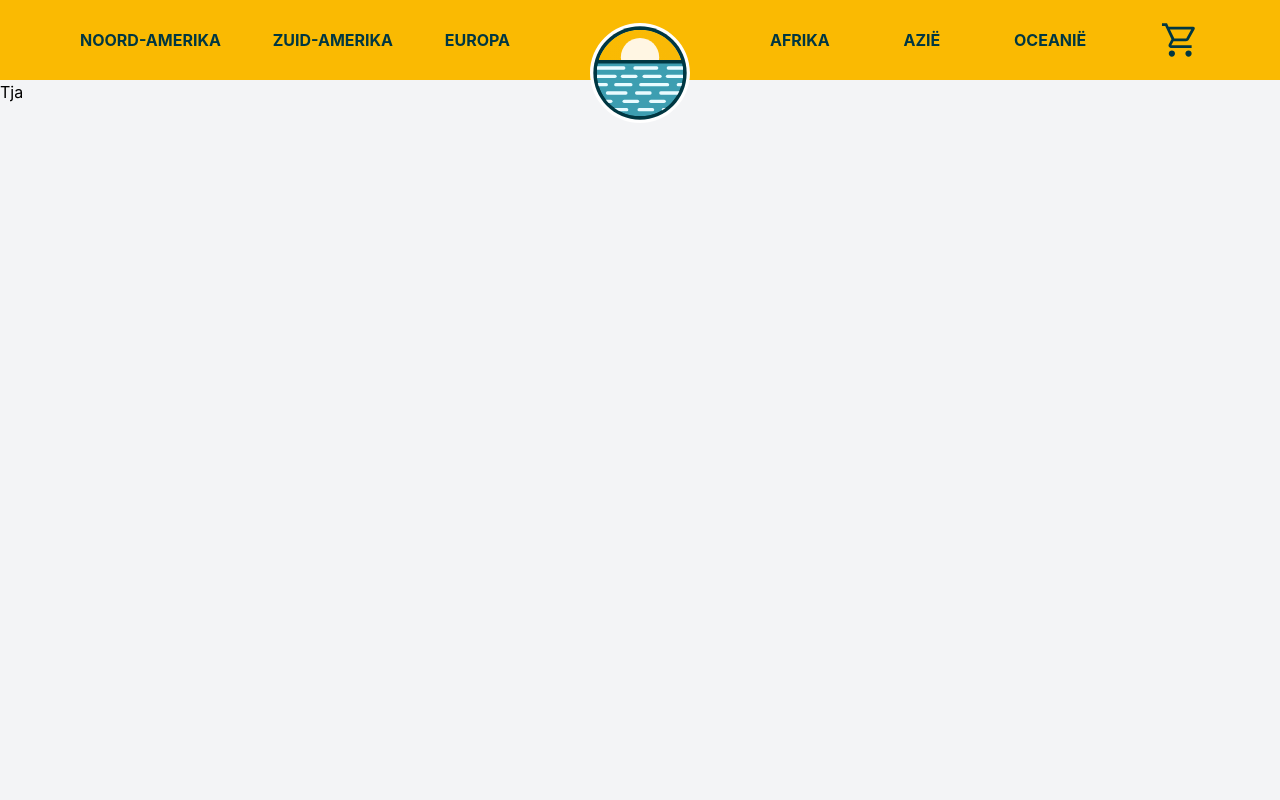
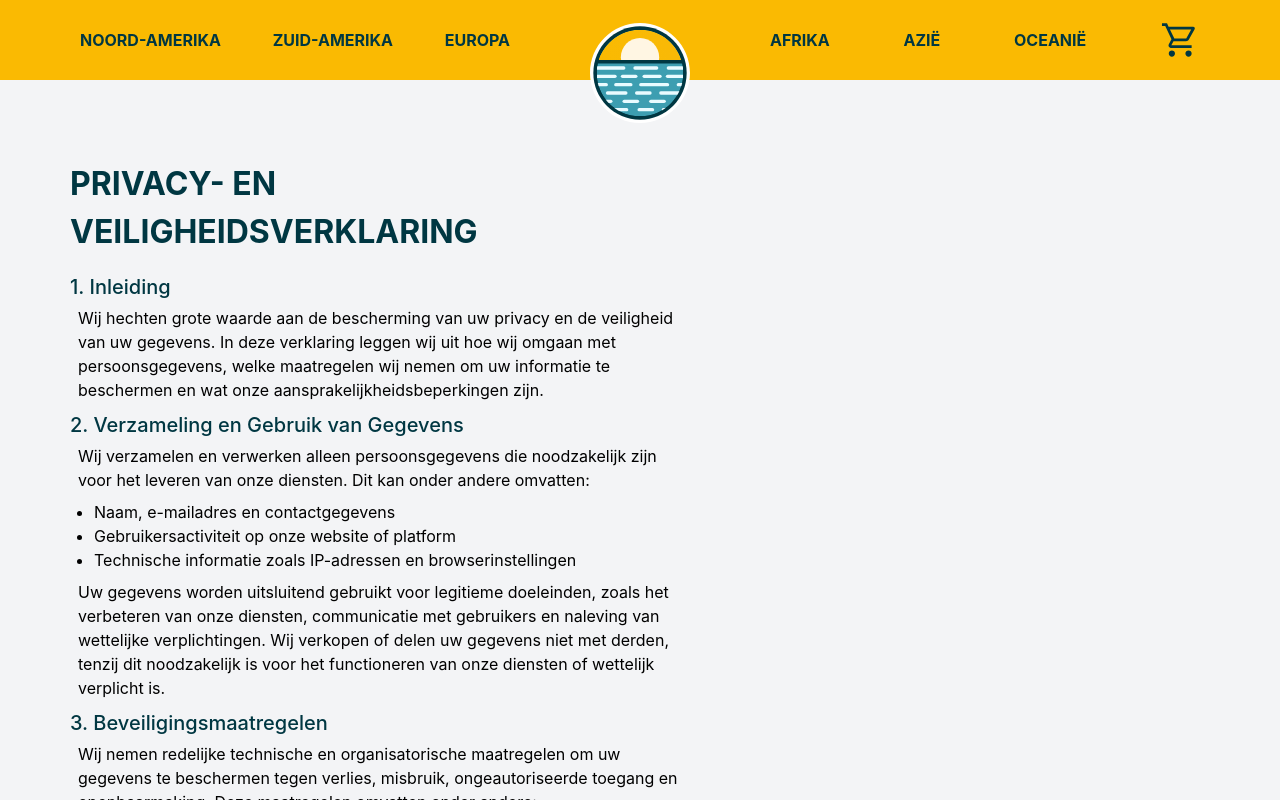
Before and after one commit to MauritsWilke/iuw_trust, a SvelteKit app: page /contact in a window 1280 px wide. Before the commit this address had no page. Built offline with nearby package versions, Linux system fonts and the light colour scheme.

Commit message:
feat: add stuff

```diff
--- /dev/null
+++ b/src/routes/contact/+page.svelte
@@ -0,0 +1,72 @@
+<div id="wrapper" class="w-full h-full font-serif px-[70px] py-[80px] max-w-[75ch]">
+    <h1>Privacy- en Veiligheidsverklaring</h1>
+
+    <h2>1. Inleiding</h2>
+    <p>Wij hechten grote waarde aan de bescherming van uw privacy en de veiligheid van uw gegevens. In deze verklaring leggen wij uit hoe wij omgaan met persoonsgegevens, welke maatregelen wij nemen om uw informatie te beschermen en wat onze aansprakelijkheidsbeperkingen zijn.</p>
+
+    <h2>2. Verzameling en Gebruik van Gegevens</h2>
+    <p>Wij verzamelen en verwerken alleen persoonsgegevens die noodzakelijk zijn voor het leveren van onze diensten. Dit kan onder andere omvatten:</p>
+
+    <ul class="list-disc pb-2">
+        <li>Naam, e-mailadres en contactgegevens</li>
+        <li>Gebruikersactiviteit op onze website of platform</li>
+        <li>Technische informatie zoals IP-adressen en browserinstellingen</li>
+    </ul>
+
+    <p>Uw gegevens worden uitsluitend gebruikt voor legitieme doeleinden, zoals het verbeteren van onze diensten, communicatie met gebruikers en naleving van wettelijke verplichtingen. Wij verkopen of delen uw gegevens niet met derden, tenzij dit noodzakelijk is voor het functioneren van onze diensten of wettelijk verplicht is.</p>
+
+    <h2>3. Beveiligingsmaatregelen</h2>
+    <p>Wij nemen redelijke technische en organisatorische maatregelen om uw gegevens te beschermen tegen verlies, misbruik, ongeautoriseerde toegang en openbaarmaking. Deze maatregelen omvatten onder andere:</p>
+
+    <ul class="list-disc pb-2">
+        <li>Versleuteling van gevoelige gegevens</li>
+        <li>Beperkte toegang tot persoonsgegevens voor uitsluitend geautoriseerd personeel</li>
+        <li>Regelmatige updates en beveiligingscontroles van onze systemen</li>
+    </ul>
+
+    <p>Hoewel wij er alles aan doen om uw gegevens te beschermen, kunnen wij geen absolute garantie geven tegen beveiligingsinbreuken.</p>
+
+    <h2>4. Aansprakelijkheidsbeperking</h2>
+    <p>Wij spannen ons in om een veilige en betrouwbare dienst te bieden, maar wij kunnen niet aansprakelijk worden gesteld voor: Het gebruik van onze diensten is op eigen risico. Wij adviseren gebruikers om zelf passende voorzorgsmaatregelen te nemen, zoals het gebruik van sterke wachtwoorden en up-to-date beveiligingssoftware.</p>
+    <ul class="list-disc pb-2">
+        <li>Onopzettelijke beveiligingsinbreuken door derden (zoals hackers of malware)</li>
+        <li>Verlies of schade als gevolg van technische storingen, menselijke fouten of andere onvoorziene omstandigheden</li>
+        <li>Eventuele schade voortvloeiend uit het gebruik van onze website of diensten, inclusief verlies van gegevens of financiële schade</li>
+    </ul>
+
+    <h2>5. Wijzigingen in deze Verklaring</h2>
+    <p>Wij behouden ons het recht voor om deze privacy- en veiligheidsverklaring op elk moment te wijzigen. Wij raden u aan deze verklaring regelmatig te raadplegen om op de hoogte te blijven van eventuele wijzigingen.</p>
+
+    <h2>6. Contactgegevens</h2>
+    <p>Bij vragen over deze verklaring of uw privacyrechten kunt u contact met ons opnemen via:</p>
+    <span class="pb-2">
+        <pre>📧&#x09;info@meerenzo.nl</pre>
+        <pre>📍&#x09;Meer & Zo B.V.</pre>
+        <pre>&#x09;&#x09;Waterstraat 12</pre>
+        <pre>&#x09;&#x09;1012 AB</pre>
+        <pre>&#x09;&#x09;Amsterdam</pre>
+        <pre>📞 +31 20 123 456</pre>
+    </span>
+</div>
+
+<style lang="postcss">
+    h1 {
+        @apply uppercase text-teal text-[32px] font-bold mb-4;
+    }
+
+    h2 {
+        @apply text-teal text-[20px] font-medium mb-1;
+    }
+
+    p {
+        @apply mb-2 ml-2;
+    }
+
+    pre {
+        @apply font-serif;
+    }
+
+    ul {
+        @apply ml-6;
+    }
+</style>
--- a/src/routes/product/[productID]/+page.svelte
+++ b/src/routes/product/[productID]/+page.svelte
@@ -96,7 +96,7 @@
                     <p>{data.product.Diepte} m</p>
                 </span>
                 <span class="icon">
-                    <img src="/icons/open_in_full.svg" alt="gemiddelde temperaturu" />
+                    <img src="/icons/{data.product.Temperatuur > 20 ? 'temp_hot' : 'temp_cold'}.svg" alt="gemiddelde temperaturu" />
                     <p>{data.product.Temperatuur} °C</p>
                 </span>
             </div>
```
